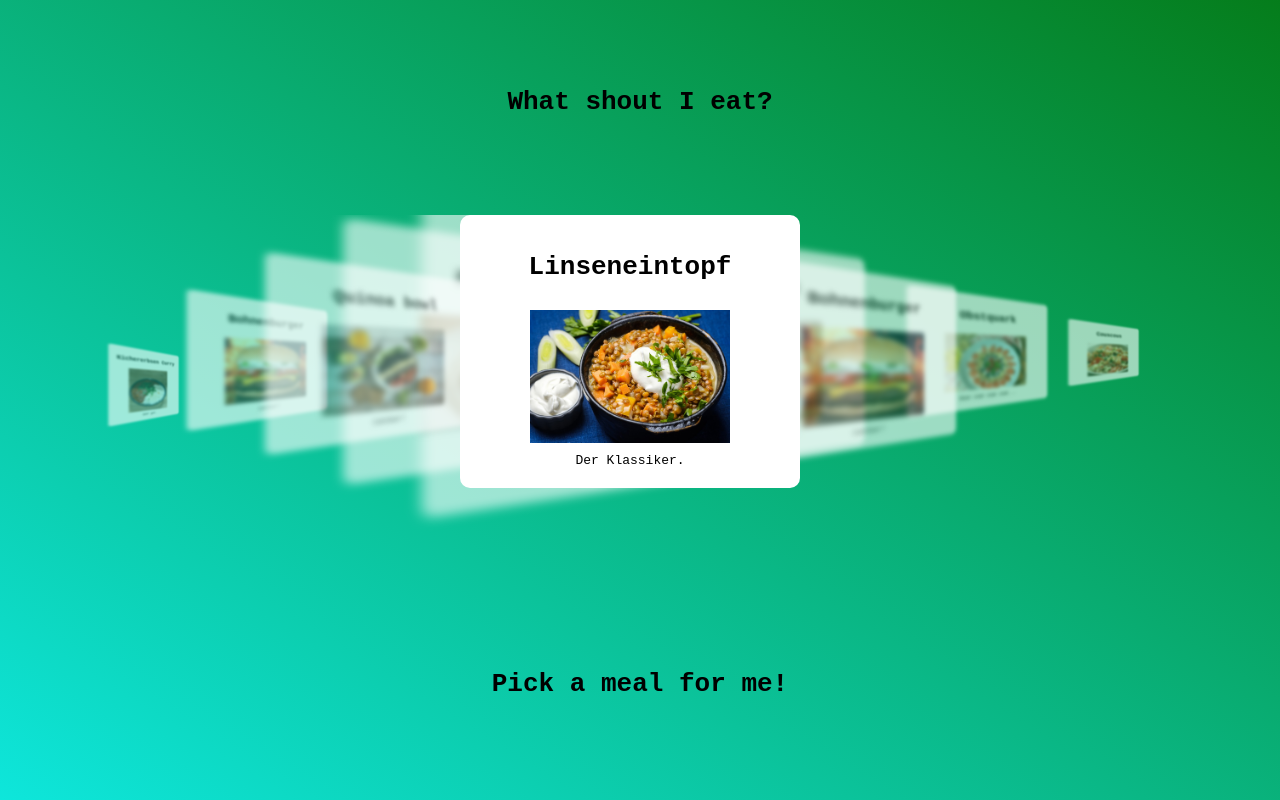
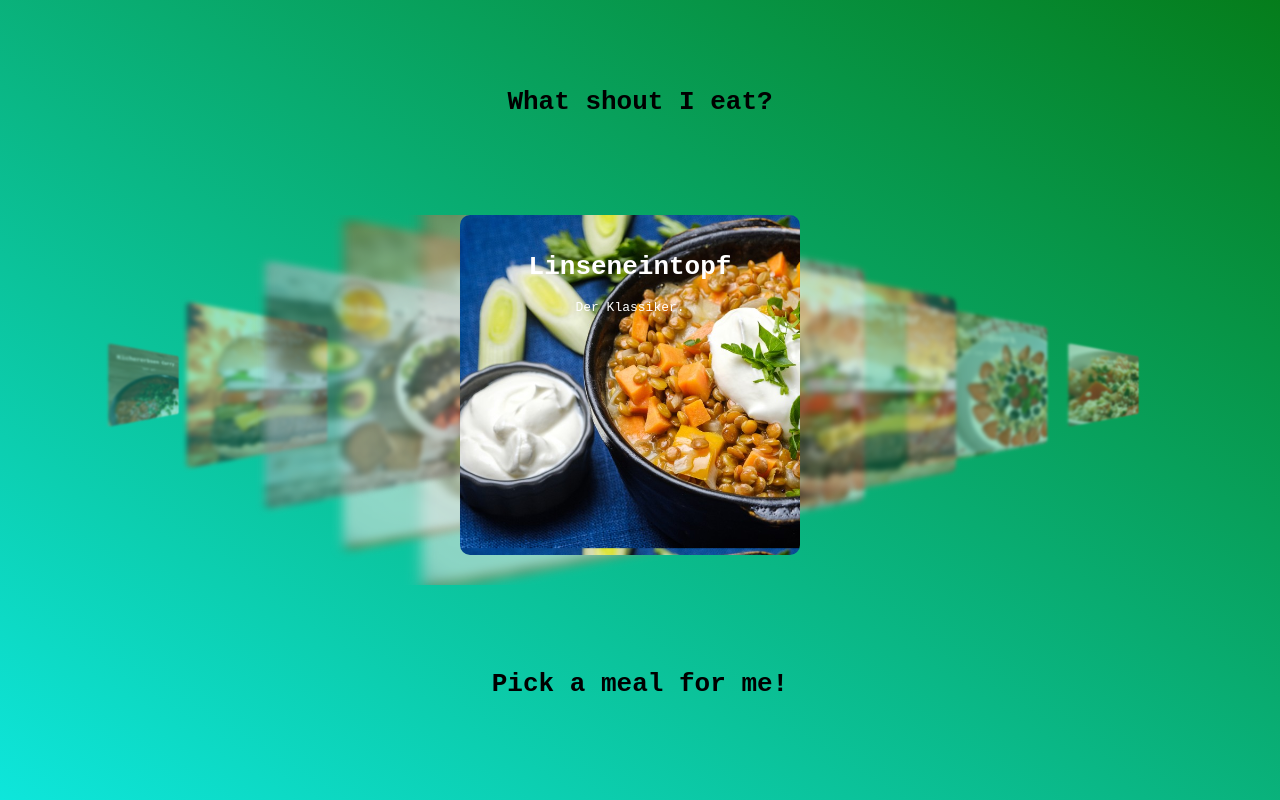
Before and after one commit to simmihugs/Meal-picker, a plain HTML site: page index.html in a window 1280 px wide. Drawn offline with Linux system fonts and the light colour scheme.

Commit message:
Updated background of item

```diff
--- a/app.js
+++ b/app.js
@@ -2,9 +2,8 @@ import { listArr } from "./config.js"
 
 var strHTML = ''
 listArr.forEach(function (item) {
-  strHTML += `<div class="item">
+  strHTML += `<div class="item" style="background-image: url('${item.image}'); background-size: 500px;">
 		  <h1>${item.name}</h1>
-		  <img class="bild" src="${item.image}" alt="dino" />
 		  ${item.message}
 		</div>`
 })
--- a/style.css
+++ b/style.css
@@ -19,7 +19,8 @@ body {
   position: absolute;
   text-align: center;
   width: 300px;
-  background-color: #fff;
+  height: 300px;
+  color: #fff;
   border-radius: 10px;
   padding: 20px;
   transition: 0.5s;
```
